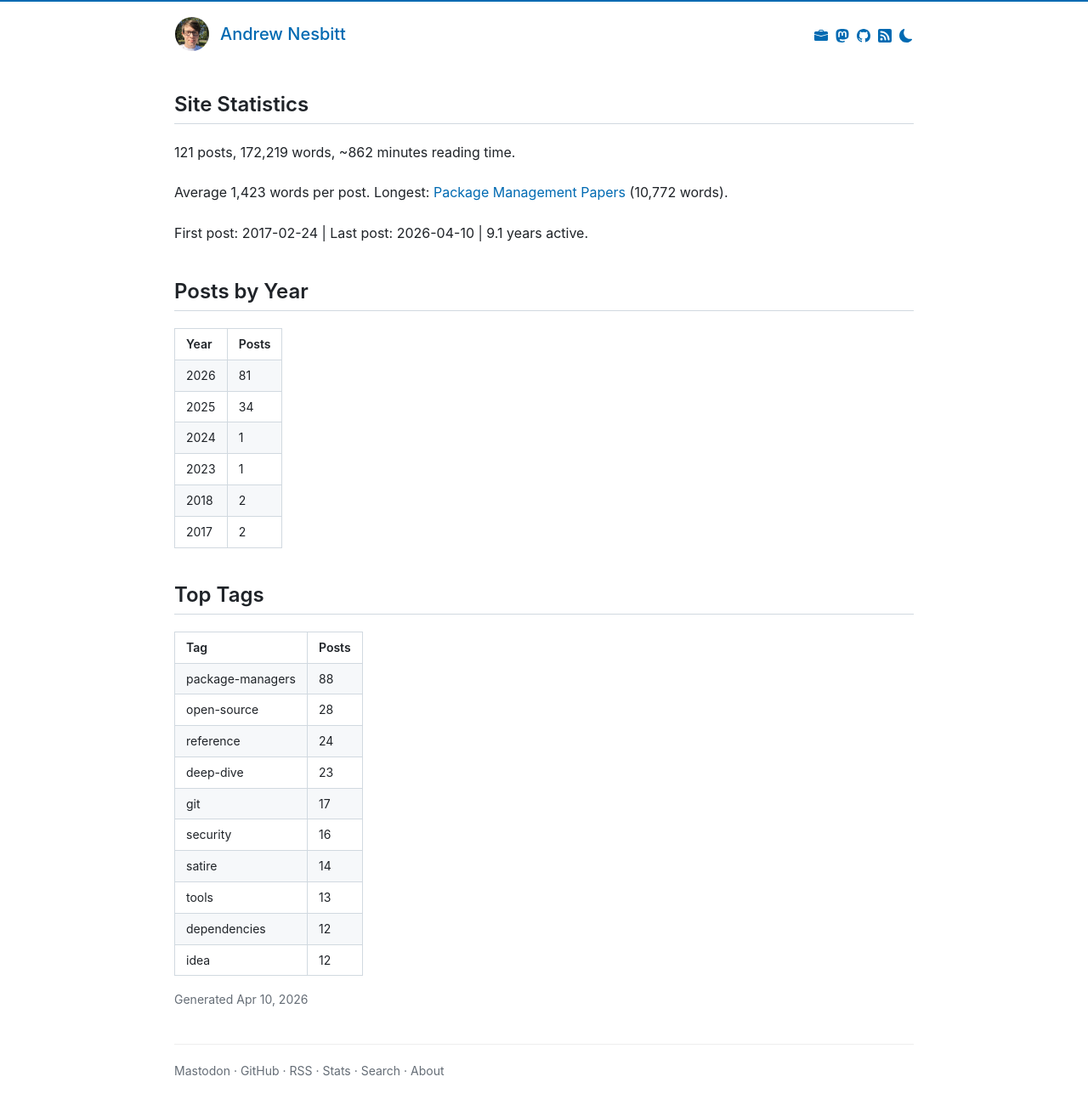
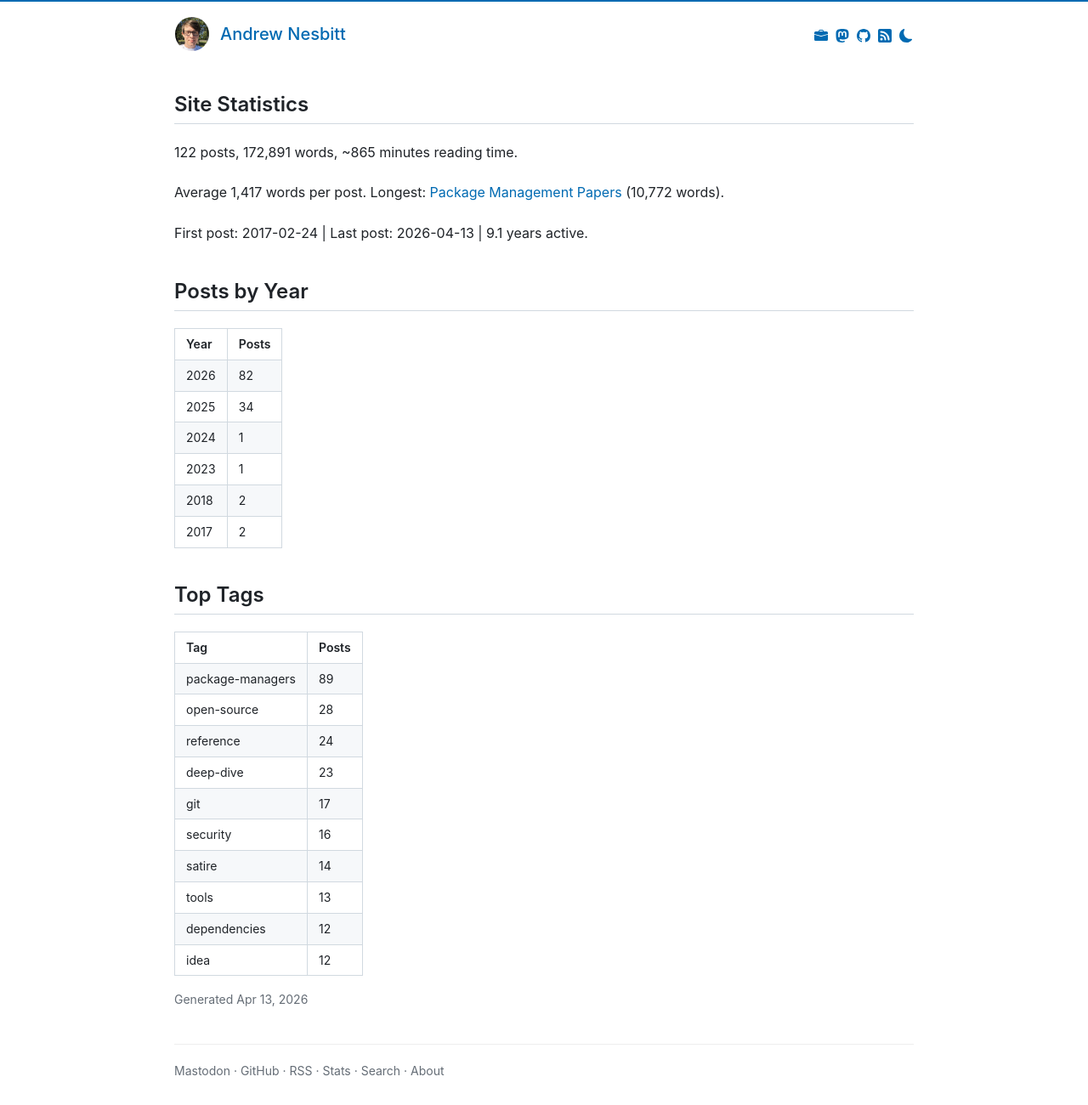
Before and after one commit to andrew/nesbitt.io, a Jekyll site: the page built from stats.html, in a window 1280 px wide. Shown: the whole page at 85% size. Built offline with Jekyll 4.4.1, drawn with Linux system fonts in a browser that asks for light colours; comment, search, counter and statistics services are not loaded.

Commit message:
Add new post: "Common Package Specification"

```diff
--- a/_data/stats.json
+++ b/_data/stats.json
@@ -1,9 +1,9 @@
 {
-  "generated_at": "2026-04-10T14:54:50Z",
-  "total_posts": 121,
-  "total_words": 172219,
-  "reading_minutes": 862,
-  "average_words": 1423,
+  "generated_at": "2026-04-13T15:47:21Z",
+  "total_posts": 122,
+  "total_words": 172891,
+  "reading_minutes": 865,
+  "average_words": 1417,
   "longest_post": {
     "title": "Package Management Papers",
     "url": "/2025/11/13/package-management-papers.html",
@@ -20,16 +20,16 @@
     "date": "2017-02-24"
   },
   "last_post": {
-    "title": "Package Registries and Pagination",
-    "url": "/2026/04/10/package-registries-and-pagination.html",
-    "date": "2026-04-10"
+    "title": "Common Package Specification",
+    "url": "/2026/04/13/common-package-specification.html",
+    "date": "2026-04-13"
   },
   "years_active": 9.1,
   "posts_per_month": 1.1,
   "posts_by_year": [
     {
       "year": 2026,
-      "count": 81
+      "count": 82
     },
     {
       "year": 2025,
@@ -55,7 +55,7 @@
   "posts_by_month": [
     {
       "month": "2026-04",
-      "count": 7
+      "count": 8
     },
     {
       "month": "2026-03",
@@ -100,7 +100,7 @@
   ],
   "posts_by_day_of_week": {
     "sunday": 16,
-    "monday": 18,
+    "monday": 19,
     "tuesday": 15,
     "wednesday": 17,
     "thursday": 19,
@@ -110,7 +110,7 @@
   "tags": [
     {
       "name": "package-managers",
-      "count": 88
+      "count": 89
     },
     {
       "name": "open-source",
```
Also changed, not shown: _posts/2026-04-13-common-package-specification.md (added, +26 -0 lines).
